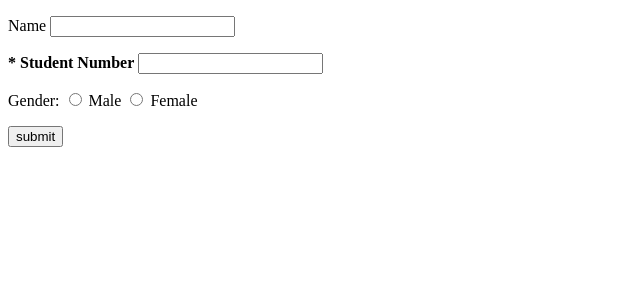
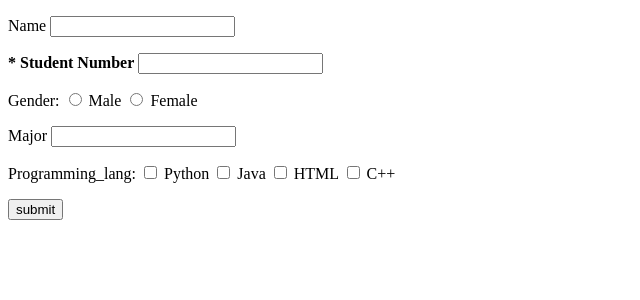
Before and after one commit to CSID-DGU/2024-1-OSSPrac-3_ieung, a Python web app: template flask1/templates/input.html in a window 1280 px wide. Shown: the top 300 px of the page, without its empty margins (0-640 px from the left). Run offline with Jinja, Linux system fonts and the light colour scheme; the template is opened without the code that fills it, so the values that code supplies are empty.

Commit message:
add major and prog_lang

```diff
--- a/flask1/templates/input.html
+++ b/flask1/templates/input.html
@@ -8,6 +8,13 @@
             <input type="radio" name="gender" value="Male"> Male
             <input type="radio" name="gender" value="Female"> Female
         </p>
+        <p>Major <input type = 'text' name = 'major'></p>
+        <p>Programming_lang:
+            <input type="checkbox" name="prog_lang" value="Python"> Python
+            <input type="checkbox" name="prog_lang" value="Java"> Java
+            <input type="checkbox" name="prog_lang" value="HTML"> HTML
+            <input type="checkbox" name="prog_lang" value="C++"> C++
+        </p>
         <button type='submit' name='submit' value='submit'>submit</button>
     </form>
 </body>
```
